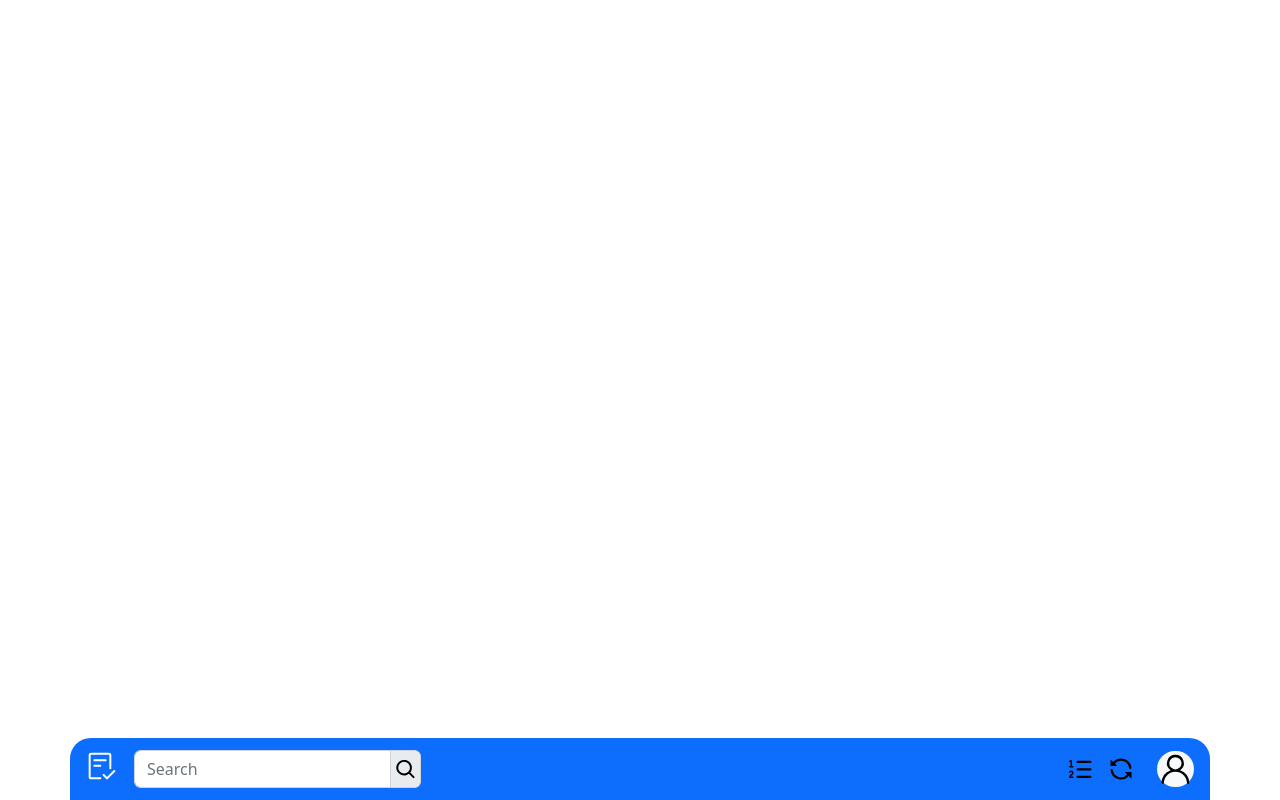
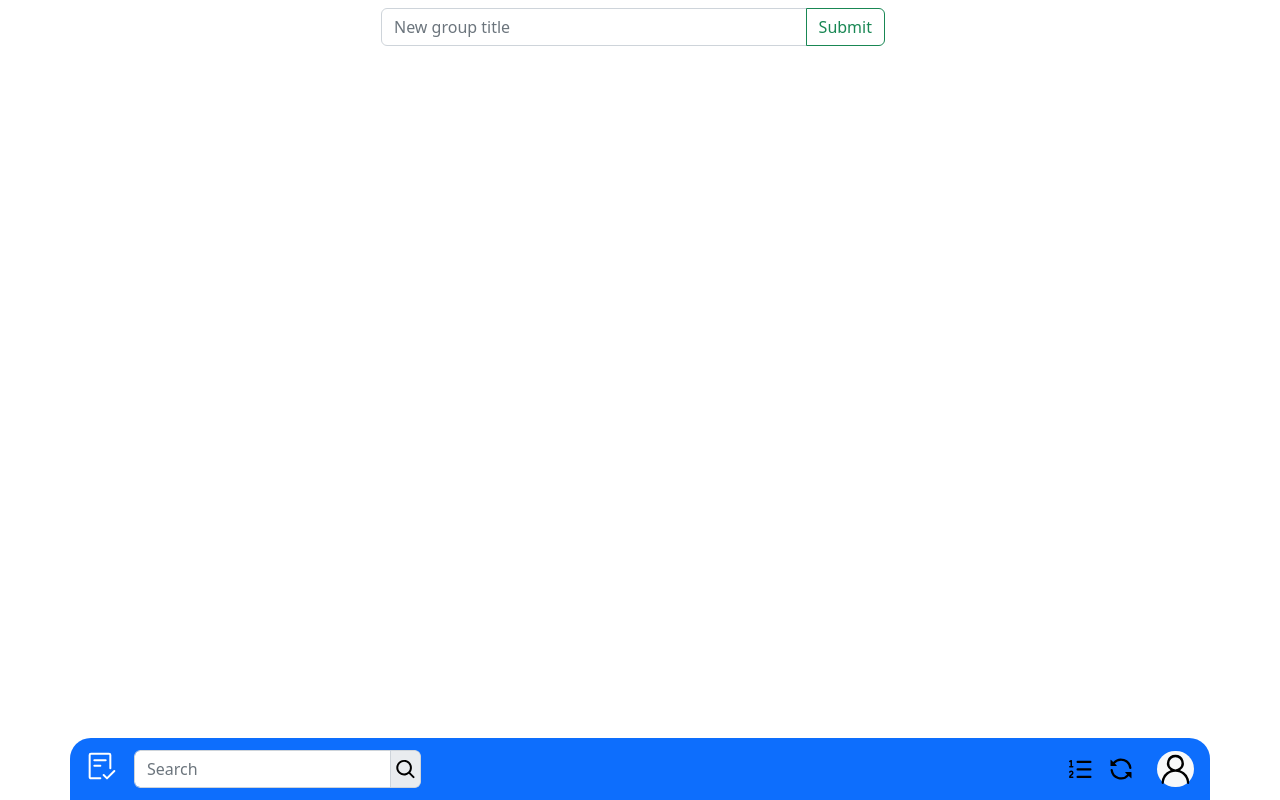
Before and after one commit to readyyyk/todos, a React (Create React App) app in the folder todo0os-frontend/: page / in a window 1280 px wide. Built offline with nearby package versions, Linux system fonts and the light colour scheme.

Commit message:
new group form done

```diff
--- a/todo0os-frontend/src/App.js
+++ b/todo0os-frontend/src/App.js
@@ -2,6 +2,7 @@ import React, {useEffect, useState} from 'react'
 import './styles/reset.css'
 import NavbarComponent from "./components/navbarComponent";
 import TodosListComponent from "./components/todosListComponent";
+import NewGroupForm from "./components/newGroupForm"
 
 const server = {
     ip: '127.0.0.1',
@@ -20,8 +21,8 @@ function App() {
     return (
         <>
 
-            <main className="container-fluid d-flex flex-wrap px-2 px-sm-4 pb-4 justify-content-center   horizontal">
-                {/* todo: form for new group */}
+            <main className="container-fluid d-flex flex-wrap pt-2 px-2 px-sm-4 pb-4 justify-content-center   horizontal">
+                <NewGroupForm />
 
                 {/*  todo: map on groups array  */}
 
--- /dev/null
+++ b/todo0os-frontend/src/components/newGroupForm.js
@@ -0,0 +1,33 @@
+import React, {useRef, useState} from 'react';
+import {Form, InputGroup, Button} from 'react-bootstrap';
+
+const NewGroupForm = () => {
+
+    const title = useRef()
+
+    const newGroup = (newGroupTitle) => {
+        if(newGroupTitle.trim()){
+            // console.log(newGroupTitle)
+            // api query
+            title.current.value = ''
+        }
+    }
+
+    return (
+        <div className='container mb-3' style={{maxWidth:'33em'}}>
+            <Form>
+                <InputGroup className="mb-3">
+                    <Form.Control
+                        placeholder="New group title"
+                        ref={title}
+                    />
+                    <Button variant="outline-success" onClick={()=>newGroup(title.current.value)}>
+                        Submit
+                    </Button>
+                </InputGroup>
+            </Form>
+        </div>
+    );
+};
+
+export default NewGroupForm;
--- a/todo0os-frontend/src/components/todosListComponent.js
+++ b/todo0os-frontend/src/components/todosListComponent.js
@@ -36,6 +36,7 @@ const TodosListComponent = ({show, setShow}) => {
             </li>
         </ul>
     </div>
+{/*!!!!! DEMO END !!!!!*/}
 
             </Offcanvas.Body>
         </Offcanvas>
```
Also changed, not shown: todo0os-frontend/src/components/navbarComponent.js (+2 -2 lines).
